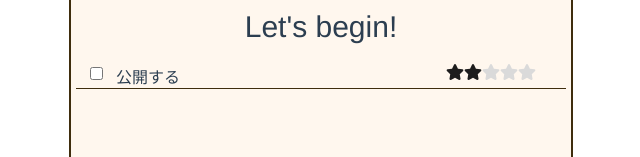
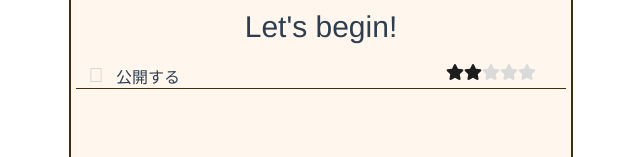
Before and after one commit to oribe1115/Todo-list, a Vue app: page / in a window 1280 px wide. Shown: the part 146-303 px from the top of the page, without its empty margins (319-959 px from the left). Built offline with nearby package versions, Linux system fonts and the light colour scheme.

Commit message:
コピペのを使って操作できるようにはなったが、チェックマークがない

```diff
--- a/src/components/TodoList.css
+++ b/src/components/TodoList.css
@@ -47,11 +47,20 @@
     width: 40px;
 }
 
-
-input[type="checkbox"]{
+.checkbox {
+    display: none;
 }
-
-input[type="checkbox"]:checked{
+.checkbox + .checkbox-icon {
+}
+.checkbox + .checkbox-icon:before {
+    content: "\f372";
+    color: #ccc;
+    font-size: 20px;
+    font: 'Open Sans', Arial, sans-serif;
+}
+.checkbox:checked + .checkbox-icon:before {
+    content: "\f374";
+    color: #17bcdf;
 }
 
 
--- a/src/components/TodoList.vue
+++ b/src/components/TodoList.vue
@@ -12,7 +12,8 @@
                         <div class="item">
                             <div class="check">
                                 <label>
-                                    <input type="checkbox" id="checkbox" v-model="item.keepStatus">
+                                    <input type="checkbox" id="checkbox" class="checkbox" v-model="item.keepStatus">
+                                    <span class="checkbox-icon"></span>
                                 </label>
                             </div>
                             <div class="name">{{ item.name }}</div>
```
